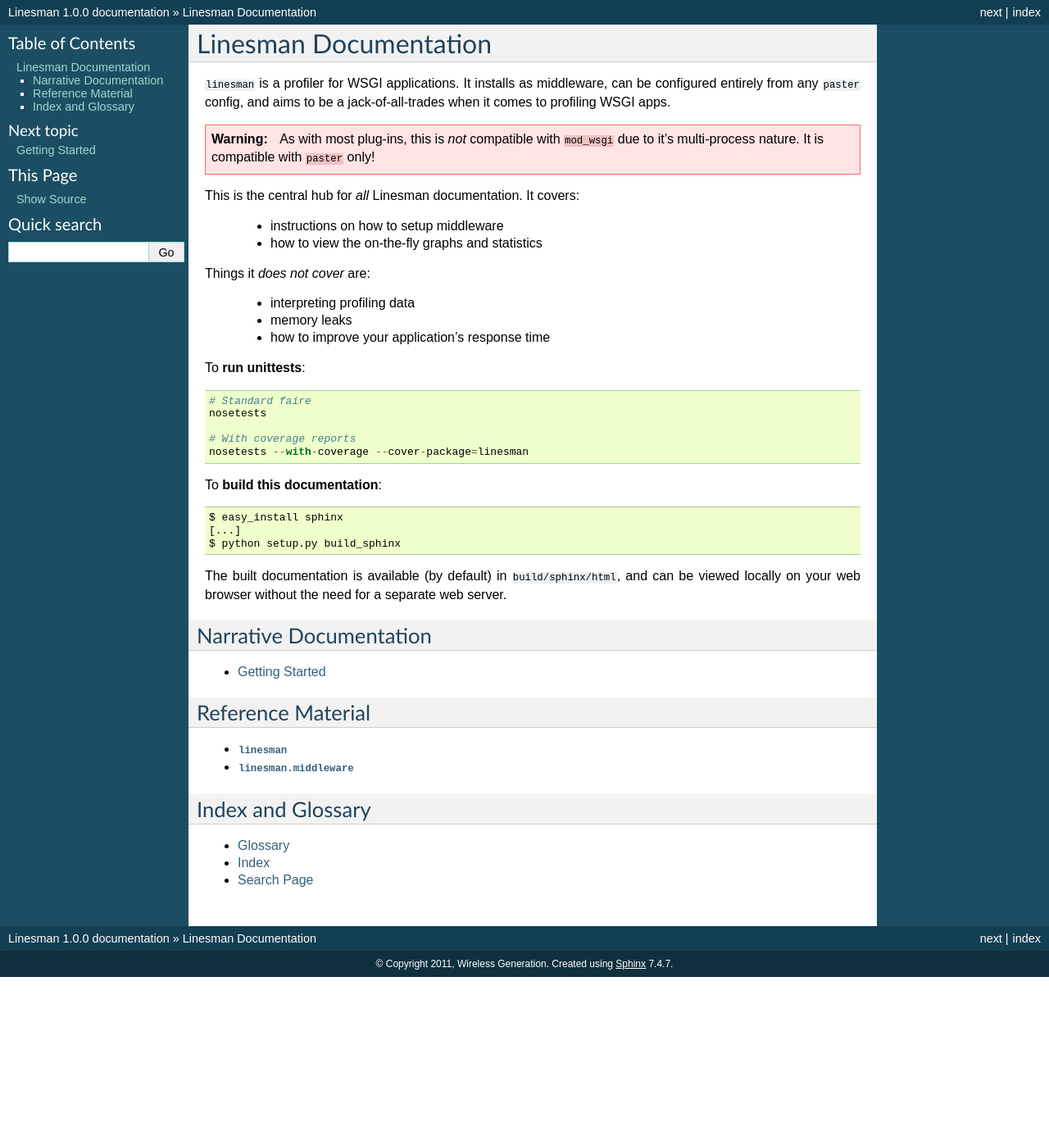
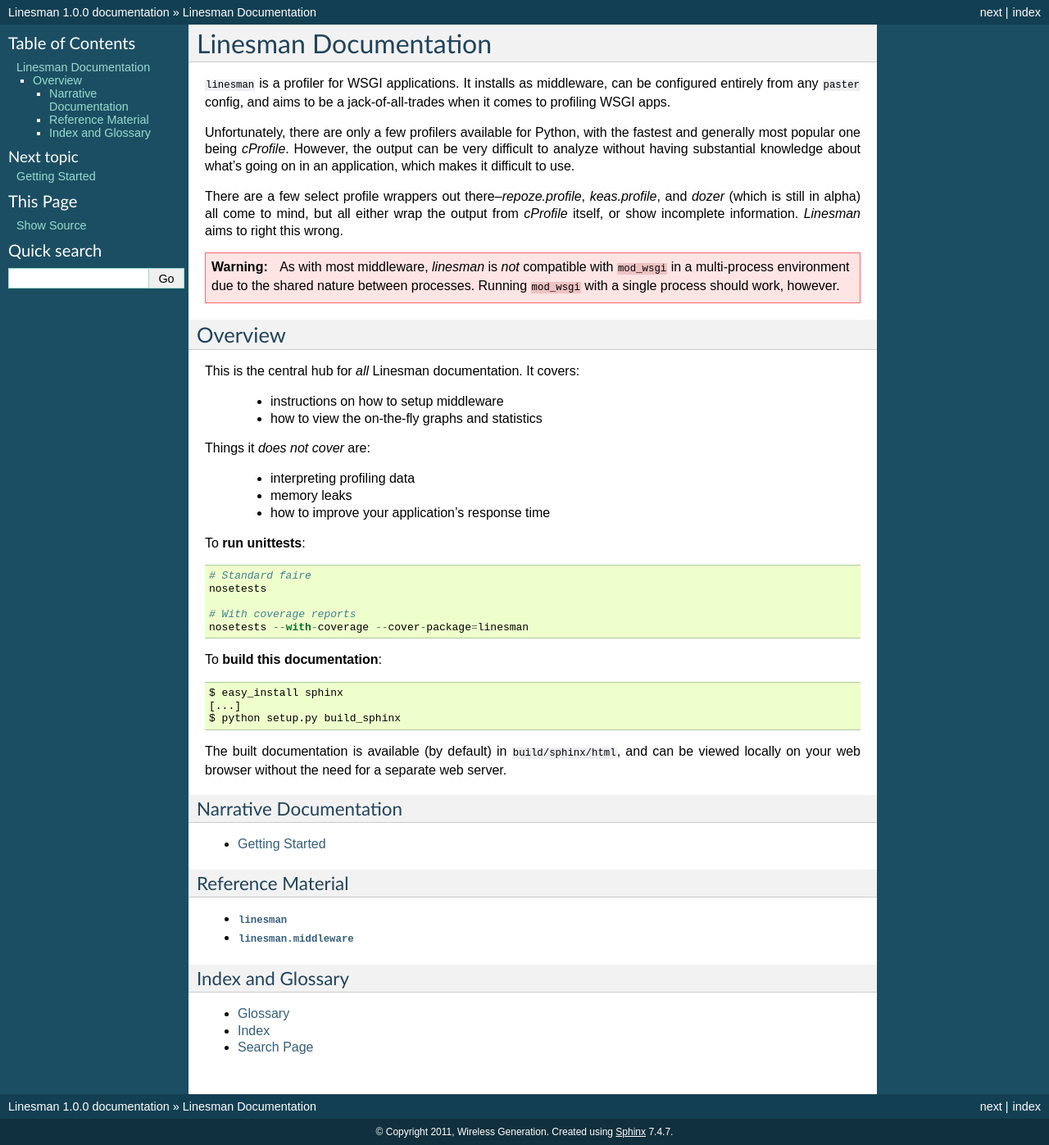
Before and after one commit to amcfague/linesman, a Sphinx documentation site: the page built from docs/index.rst, in a window 1280 px wide. Shown: the whole page at 82% size. Built offline with Sphinx 7.4.7, drawn with Linux system fonts in a browser that asks for light colours; before the commit the page ends 1192 px from its top, so only the background shows below that.

Commit message:
Adding "mission statement" for linesman.

```diff
--- a/docs/index.rst
+++ b/docs/index.rst
@@ -6,10 +6,24 @@
 can be configured entirely from any ``paster`` config, and aims to be a
 jack-of-all-trades when it comes to profiling WSGI apps.
 
+Unfortunately, there are only a few profilers available for Python, with the
+fastest and generally most popular one being `cProfile`.  However, the
+output can be very difficult to analyze without having substantial knowledge
+about what's going on in an application, which makes it difficult to use.
+
+There are a few select profile wrappers out there--`repoze.profile`,
+`keas.profile`, and `dozer` (which is still in alpha) all come to mind, but all
+either wrap the output from `cProfile` itself, or show incomplete information.
+`Linesman` aims to right this wrong.
+
 .. warning::
 
-   As with most plug-ins, this is *not* compatible with ``mod_wsgi`` due to it's
-   multi-process nature.  It is compatible with ``paster`` only!
+    As with most middleware, `linesman` is *not* compatible with ``mod_wsgi``
+    in a multi-process environment due to the shared nature between processes.
+    Running ``mod_wsgi`` with a single process should work, however.
+
+Overview
+--------
 
 This is the central hub for *all* Linesman documentation.  It covers:
 
```
